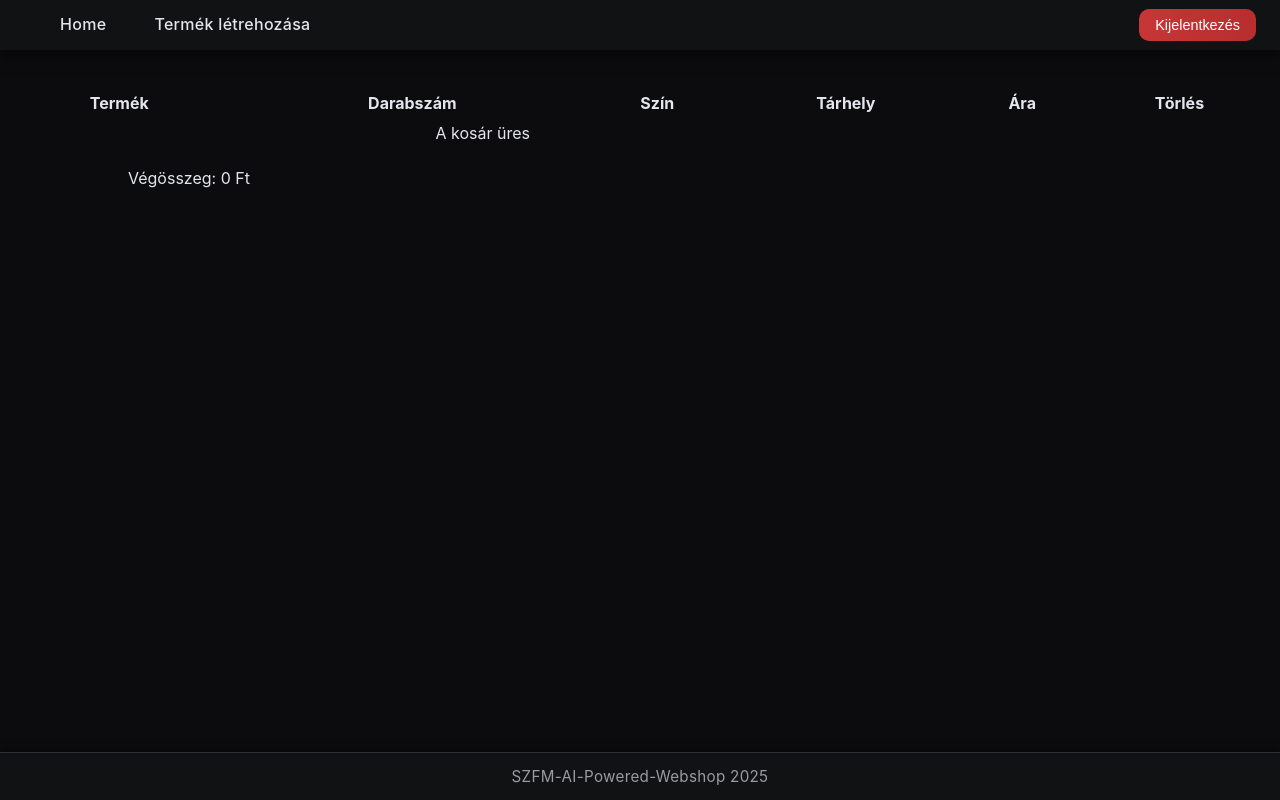
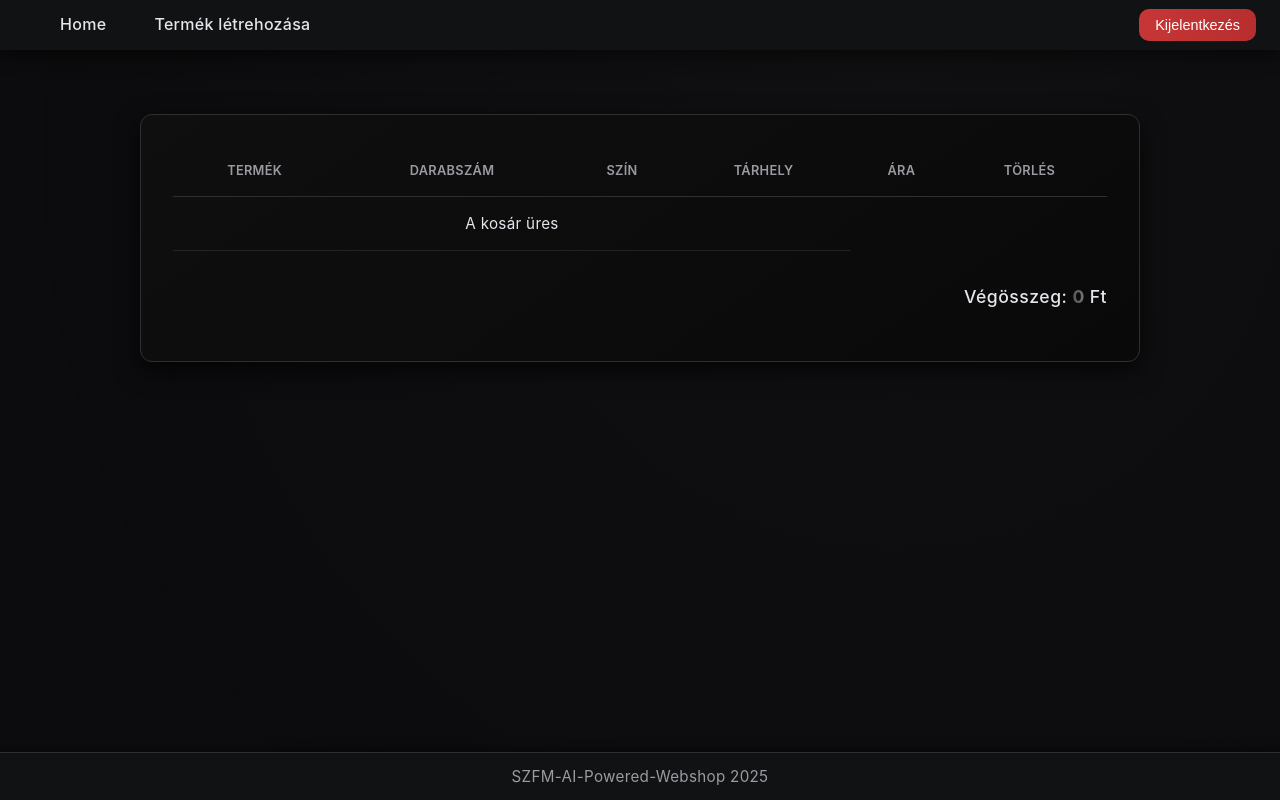
Before and after one commit to mzsl03/ai-powered-webshop, a Django app: page /cart/ in a window 1280 px wide. Run offline with Django 5.2, Linux system fonts and the light colour scheme; the visitor is signed in with stand-in values (Sample User, id 1); data that the repository does not hold is empty.

Commit message:
style: add cyber style to cart page

```diff
--- a/core_site/application/static/css/cart.css
+++ b/core_site/application/static/css/cart.css
@@ -1,11 +1,104 @@
-table{
-    width: 100%;
-    margin-top: 3%;
-}
-table, tr, td{
-    text-align: center;
+@import url('style.css');
+
+#cart-container {
+  max-width: 1000px;
+  margin: 4rem auto;
+  padding: 2rem;
+  background: linear-gradient(145deg, #0f0f0f, #090909);
+  border: 1px solid var(--color-border);
+  border-radius: 12px;
+  box-shadow: 0 8px 25px rgba(0, 0, 0, 0.7);
+  backdrop-filter: blur(4px);
+  transition: all 0.3s ease;
 }
 
-.total-sum{
-    margin-left: 10%;
+#cart-container:hover {
+  box-shadow: 0 0 18px rgba(255, 255, 255, 0.05);
 }
+
+.cart-list {
+  width: 100%;
+  border-collapse: collapse;
+  color: var(--color-text);
+  font-size: 0.95rem;
+  letter-spacing: 0.3px;
+}
+
+.cart-header th {
+  text-transform: uppercase;
+  font-size: 0.8rem;
+  color: var(--color-text-muted);
+  border-bottom: 1px solid var(--color-border);
+  padding: 0.9rem 0.5rem;
+  text-align: center;
+  font-weight: 600;
+}
+
+.cart-items td {
+  padding: 0.9rem 0.5rem;
+  border-bottom: 1px solid rgba(40, 40, 40, 0.8);
+  text-align: center;
+  transition: background 0.25s ease;
+}
+
+.cart-items:hover td {
+  background: rgba(255, 255, 255, 0.02);
+}
+
+.delete-item {
+  background: transparent;
+  color: var(--color-text-muted);
+  border: 1px solid var(--color-border);
+  border-radius: 6px;
+  padding: 0.4rem 0.6rem;
+  cursor: pointer;
+  transition: all 0.3s ease;
+}
+
+.delete-item:hover {
+  color: #ff4c4c;
+  border-color: #ff4c4c;
+  box-shadow: 0 0 10px rgba(255, 50, 50, 0.3);
+  transform: scale(1.05);
+}
+
+.total-sum {
+  margin-top: 2rem;
+  text-align: right;
+  font-size: 1.1rem;
+  color: var(--color-text);
+  font-weight: 500;
+  letter-spacing: 0.5px;
+}
+
+.total-sum span {
+  color: #fff;
+  font-weight: 700;
+  background: linear-gradient(90deg, #555, #888);
+  -webkit-background-clip: text;
+  -webkit-text-fill-color: transparent;
+}
+
+body::before {
+  content: "";
+  position: fixed;
+  inset: 0;
+  z-index: -1;
+  background: radial-gradient(circle at 70% 20%, rgba(80, 80, 80, 0.08), transparent 80%);
+  opacity: 0.8;
+}
+
+/* Responsive */
+@media (max-width: 768px) {
+  #cart-container {
+    padding: 1.2rem;
+  }
+
+  .cart-list {
+    font-size: 0.85rem;
+  }
+
+  .total-sum {
+    text-align: center;
+  }
+}
```
